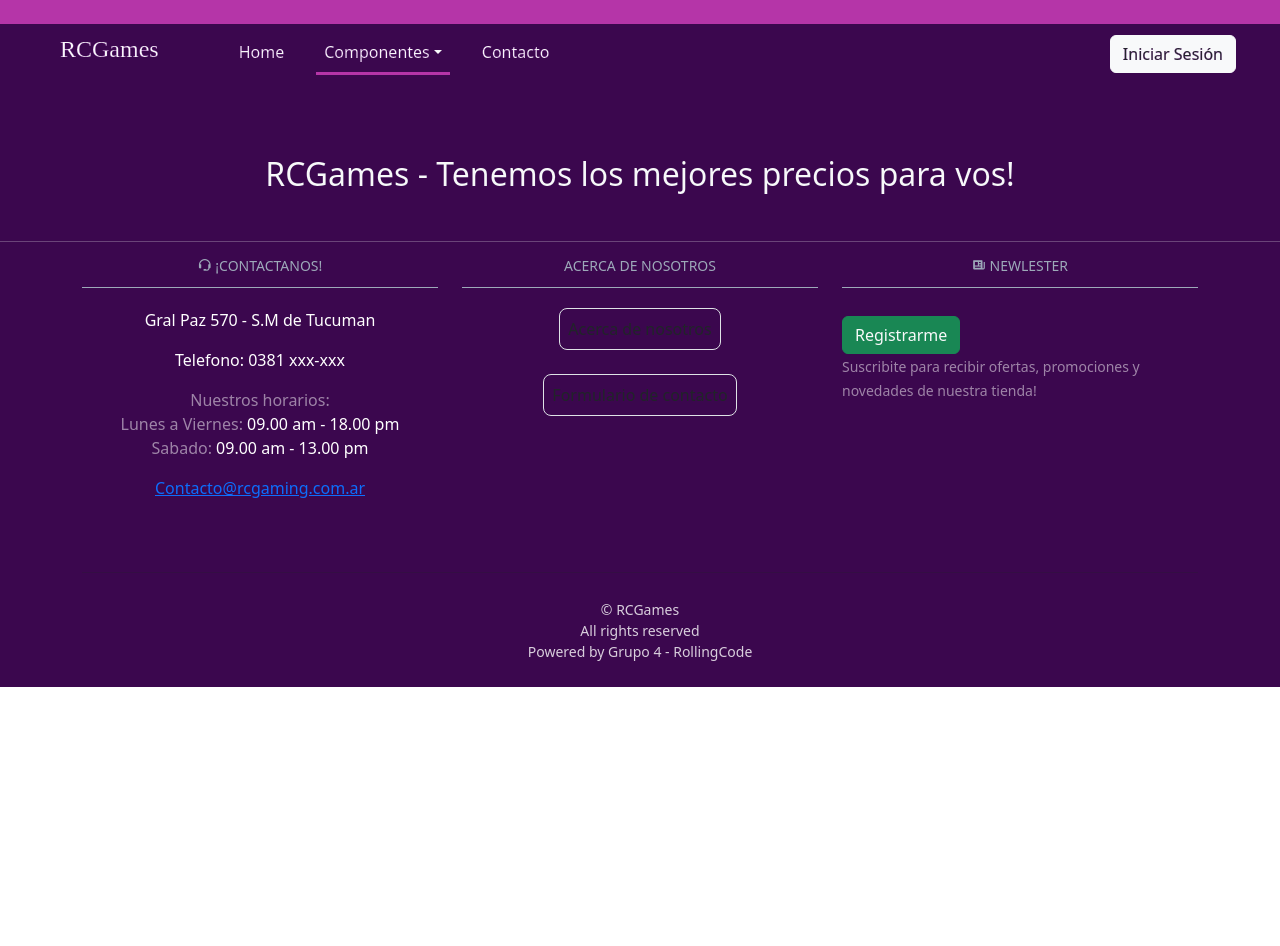
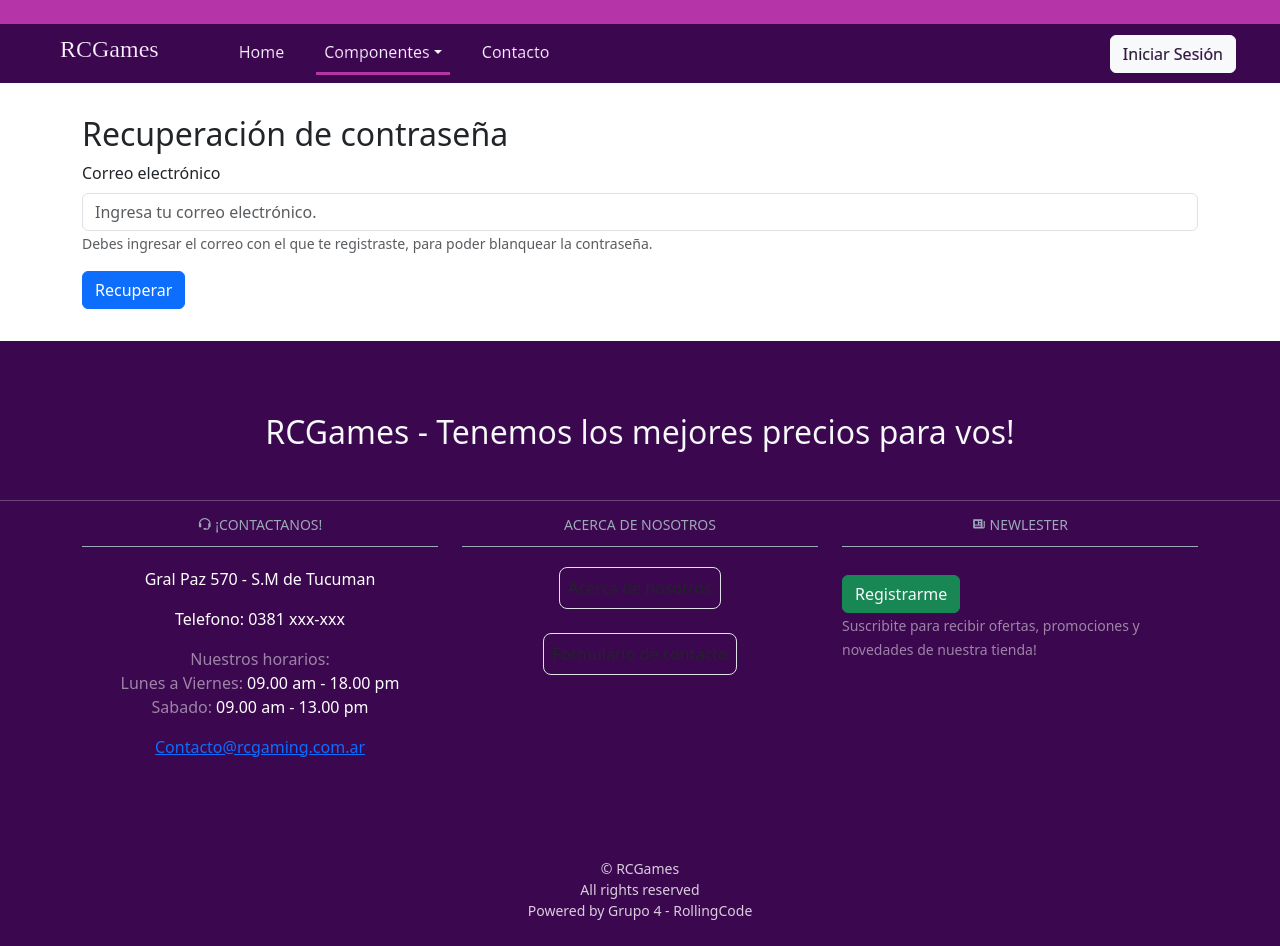
Before and after one commit to mladetto/RCGaming-F, a React (Vite) app: page /recovery_password in a window 1280 px wide. Before the commit the page ends 800 px from the top, so only its background shows below. Built offline with nearby package versions, Linux system fonts and the light colour scheme; no server answers; a web font is replaced by a local one.

Commit message:
se agrego boton para recuperar contraseña

```diff
--- a/src/App.jsx
+++ b/src/App.jsx
@@ -12,6 +12,7 @@ import { CartProvider } from "./Components/Context/CardContext";
 import Cart from "./Components/Cart/Cart";
 import Contact from "./Components/pages/Contact";
 import axios from "axios";
+import RecoveryPassword from "./Components/pages/RecoveryPassword";
 
 function App() {
   const [currentUser, setCurrentUser] = useState(undefined);
@@ -102,6 +103,7 @@ function App() {
               />
 
               <Route path="/Contact" element={<Contact />} />
+              <Route path="/recovery_password" element={<RecoveryPassword />} />
             </Routes>
           </BrowserRouter>
           <Footer />
--- /dev/null
+++ b/src/Components/pages/RecoveryPassword.jsx
@@ -0,0 +1,83 @@
+import Button from "react-bootstrap/Button";
+import Form from "react-bootstrap/Form";
+import clsx from "clsx";
+import * as Yup from "yup";
+import { useFormik } from "formik";
+import Swal from "sweetalert2";
+import axios from "axios";
+export default function RecoveryPassword() {
+  const API = import.meta.env.VITE_API;
+  const emailSchema = Yup.object().shape({
+    email: Yup.string()
+      .matches(
+        /^[a-z0-9!#$%&'*+/=?^_`{|}~-]+(?:\.[a-z0-9!#$%&'*+/=?^_`{|}~-]+)*@(?:[a-z0-9](?:[a-z0-9-]*[a-z0-9])?\.)+[a-z0-9](?:[a-z0-9-]*[a-z0-9])?$/,
+        "Correo invalido"
+      )
+      .required("El correo es requerido"),
+  });
+  const initialValues = {
+    email: "",
+  };
+  const formik = useFormik({
+    initialValues,
+    validationSchema: emailSchema,
+    validateOnBlur: true,
+    validateOnChange: true,
+    onSubmit: async (values) => {
+      try {
+        const res = await axios.post(`${API}/user/recovery_password`, values);
+        if (res.status === 200) {
+          formik.resetForm();
+          Swal.fire({
+            title: "Exito!",
+            text: "Se envio un email a tu correo para cambiar la contraseña.",
+            icon: "success",
+          });
+        }
+      } catch (error) {
+        console.error(error);
+      }
+    },
+  });
+  return (
+    <div className="container my-3 py-3">
+      <h2>Recuperación de contraseña</h2>
+      <Form onSubmit={formik.handleSubmit}>
+        <Form.Group className="mb-3" controlId="email">
+          <Form.Label>Correo electrónico</Form.Label>
+          <Form.Control
+            type="email"
+            name="email"
+            minLength={7}
+            maxLength={50}
+            required
+            placeholder="Ingresa tu correo electrónico."
+            {...formik.getFieldProps("email")}
+            className={clsx(
+              "form-control",
+              {
+                "is-invalid": formik.touched.email && formik.errors.email,
+              },
+              {
+                "is-valid": formik.touched.email && !formik.errors.email,
+              }
+            )}
+          />
+          {formik.touched.email && formik.errors.email && (
+            <div className="mt-2 text-danger fw-bolder">
+              <span role="alert">{formik.errors.email}</span>
+            </div>
+          )}
+          <Form.Text className="text-muted">
+            Debes ingresar el correo con el que te registraste, para poder
+            blanquear la contraseña.
+          </Form.Text>
+        </Form.Group>
+
+        <Button variant="primary" type="submit">
+          Recuperar
+        </Button>
+      </Form>
+    </div>
+  );
+}
--- a/src/Components/sections/Login.jsx
+++ b/src/Components/sections/Login.jsx
@@ -1,44 +1,48 @@
-import clsx from 'clsx';
-import { useFormik } from 'formik';
-import Button from 'react-bootstrap/Button';
-import Form from 'react-bootstrap/Form';
-import Modal from 'react-bootstrap/Modal';
+import clsx from "clsx";
+import { useFormik } from "formik";
+import Button from "react-bootstrap/Button";
+import Form from "react-bootstrap/Form";
+import Modal from "react-bootstrap/Modal";
 import * as Yup from "yup";
-import axios from 'axios';
-import Swal from 'sweetalert2';
-import UserContext from '../Context/UserContext';
-import { useContext } from 'react';
+import axios from "axios";
+import Swal from "sweetalert2";
+import UserContext from "../Context/UserContext";
+import { useContext } from "react";
+import { useNavigate } from "react-router-dom";
 
-const Login = ({isShow, handleClose}) => {
- const {setCurrentUser, SaveAuth}= useContext(UserContext);
+const Login = ({ isShow, handleClose }) => {
+  const { setCurrentUser, SaveAuth } = useContext(UserContext);
+  const navigate = useNavigate();
+  const API = import.meta.env.VITE_API;
 
- const API=import.meta.env.VITE_API
-
- const LoginSchema=Yup.object().shape({
+  const LoginSchema = Yup.object().shape({
     email: Yup.string().required("El email es requerido").min(8).max(125),
-  password: Yup.string().required("La contraseña es requerida").min(8).max(20)
+    password: Yup.string()
+      .required("La contraseña es requerida")
+      .min(8)
+      .max(20),
   });
 
-const initialValues={
-    email:"",
-    password:""
+  const initialValues = {
+    email: "",
+    password: "",
   };
 
-const Formik= useFormik({
+  const Formik = useFormik({
     initialValues,
     validationSchema: LoginSchema,
-    validateOnBlur:true,
-    validateOnChange:true,
-    onSubmit: async(values)=>{
+    validateOnBlur: true,
+    validateOnChange: true,
+    onSubmit: async (values) => {
       try {
-          const response= await axios.post(`${API}/users/login`, values);
+        const response = await axios.post(`${API}/users/login`, values);
         console.log(response.data);
-          if (response.status===200) {
-            SaveAuth(response.data)
-            setCurrentUser(response.data)
+        if (response.status === 200) {
+          SaveAuth(response.data);
+          setCurrentUser(response.data);
           Formik.resetForm();
           handleClose();
-          }else {
+        } else {
           Swal.fire({
             icon: "error",
             title: "Error",
@@ -53,8 +57,8 @@ const Formik= useFormik({
         });
         console.error(error);
       }
-    }
-})
+    },
+  });
 
   return (
     <>
@@ -63,34 +67,53 @@ const Formik= useFormik({
           <Modal.Title>Iniciar Sesión</Modal.Title>
         </Modal.Header>
         <Modal.Body>
-         <Form onSubmit={Formik.handleSubmit} >
+          <Form onSubmit={Formik.handleSubmit}>
             <Form.Group className="mb-3" controlId="Email">
               <Form.Label>Email</Form.Label>
-        <Form.Control type="email" placeholder="Ingrese su email" name="email" {...Formik.getFieldProps("email")}
-        className={clsx('Form-control',{
-          "is-invalid": Formik.touched.email && Formik.errors.email
+              <Form.Control
+                type="email"
+                placeholder="Ingrese su email"
+                name="email"
+                {...Formik.getFieldProps("email")}
+                className={clsx("Form-control", {
+                  "is-invalid": Formik.touched.email && Formik.errors.email,
                 })}
               />
             </Form.Group>
-      <Form.Group className="mb-3" controlId="Password" >
+            <Form.Group className="mb-3" controlId="Password">
               <Form.Label>Contraseña</Form.Label>
-        <Form.Control type="password" placeholder="Ingrese su contraseña" name="password"
+              <Form.Control
+                type="password"
+                placeholder="Ingrese su contraseña"
+                name="password"
                 {...Formik.getFieldProps("password")}
-      className ={clsx("Form-control",{
-        "is-invalid": Formik.touched.password && Formik.errors.password
+                className={clsx("Form-control", {
+                  "is-invalid":
+                    Formik.touched.password && Formik.errors.password,
                 })}
               />
             </Form.Group>
             <div>
-          <Button type='submit' variant="primary" className='mx-2'>
+              <Button type="submit" variant="primary" className="mx-2">
                 Ingresar
               </Button>
-      <Button  variant="danger" className='mx-2' onClick={handleClose}>
+              <Button variant="danger" className="mx-2" onClick={handleClose}>
                 Cerrar
               </Button>
             </div>
           </Form>
         </Modal.Body>
+        <Modal.Footer className="">
+          <Button
+            className="mx-auto btn btn-info"
+            onClick={() => {
+              navigate("/recovery_password");
+              handleClose();
+            }}
+          >
+            Recuperar contraseña
+          </Button>
+        </Modal.Footer>
       </Modal>
     </>
   );
```
Lines whose indentation alone changed are shown as unchanged.
